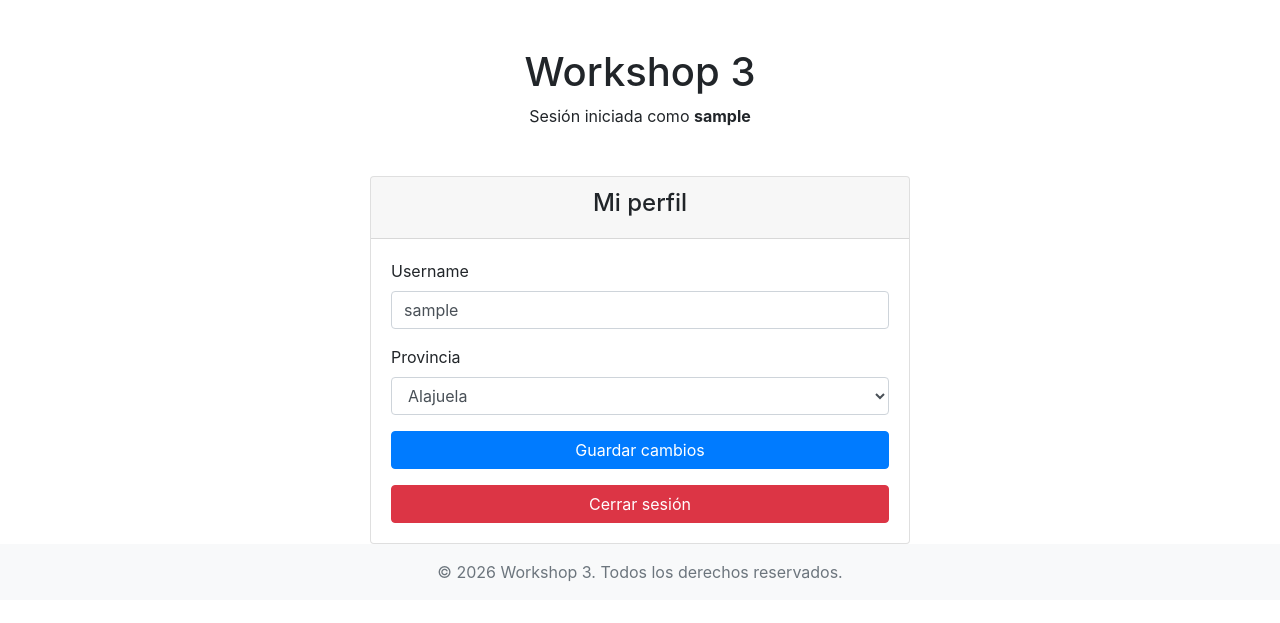
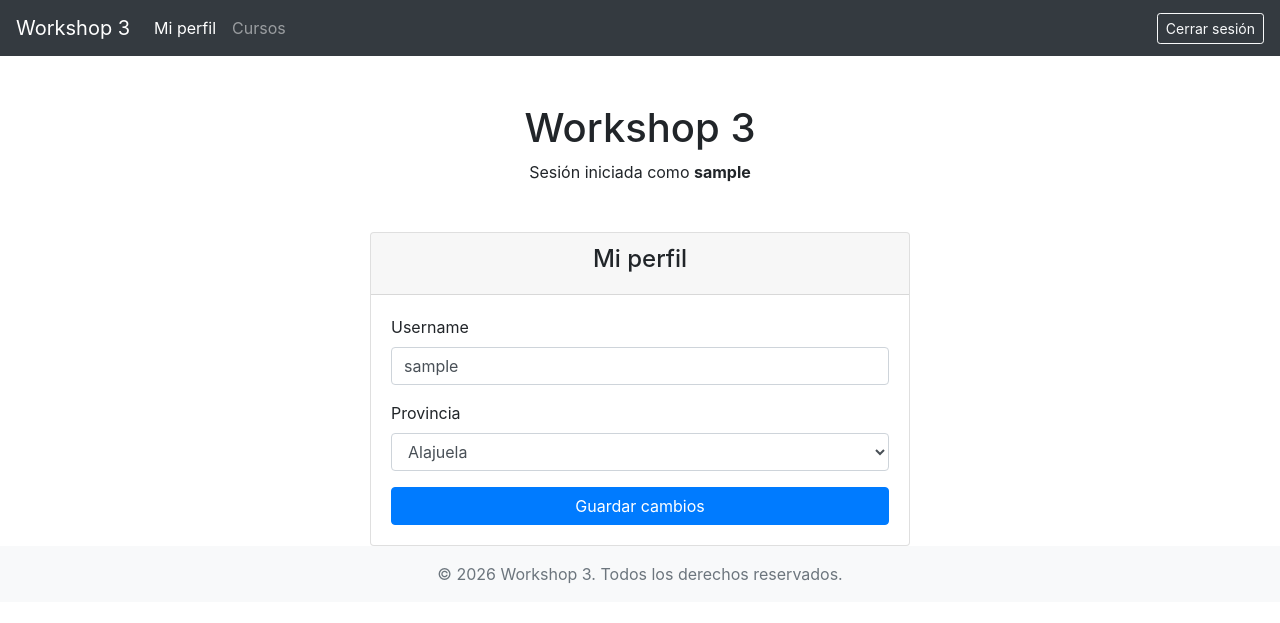
Before and after one commit to ToniniWnot/Workshops-ISW613, a PHP site: page /pages/profile.php in a window 1280 px wide. Shown: the top 623 px of the page. Run offline with PHP 8.4, Linux system fonts and the light colour scheme; the visitor is signed in with stand-in values (Sample User, id 1); data comes from the database, SQL or seed files in the repository.

Commit message:
feat: agregar menú de navegación con perfil, cursos y cierre de sesión

```diff
--- /dev/null
+++ b/Workshop03/pages/common/navbar.php
@@ -0,0 +1,22 @@
+<?php
+// Menú de navegación para las páginas con sesión.
+// Cada página define $activePage ('profile' o 'courses') antes de incluir este archivo.
+$activePage = $activePage ?? '';
+?>
+<nav class="navbar navbar-expand navbar-dark bg-dark">
+  <span class="navbar-brand">Workshop 3</span>
+
+  <ul class="navbar-nav mr-auto">
+    <li class="nav-item<?php echo $activePage === 'profile' ? ' active' : ''; ?>">
+      <a class="nav-link" href="/pages/profile.php">Mi perfil</a>
+    </li>
+    <li class="nav-item<?php echo $activePage === 'courses' ? ' active' : ''; ?>">
+      <a class="nav-link" href="/pages/courses.php">Cursos</a>
+    </li>
+  </ul>
+
+  <?php // El logout va por POST para que no se pueda disparar con solo abrir un enlace ?>
+  <form action="/actions/logout.php" method="POST" class="form-inline m-0">
+    <button type="submit" class="btn btn-outline-light btn-sm">Cerrar sesión</button>
+  </form>
+</nav>
--- a/Workshop03/pages/profile.php
+++ b/Workshop03/pages/profile.php
@@ -35,9 +35,11 @@ if ($user === false) {
 }
 
 $pageTitle = 'Perfil';
+$activePage = 'profile'; // marca "Mi perfil" como activo en el menú
 require_once __DIR__ . '/common/header.php';
 ?>
 <body>
+  <?php require_once __DIR__ . '/common/navbar.php'; ?>
   <div class="container mt-5">
     <h1 class="text-center">Workshop 3</h1>
     <?php // El nombre sale de la sesión: es lo que guardó actions/login.php al autenticarse ?>
@@ -79,10 +81,6 @@ require_once __DIR__ . '/common/header.php';
               <button type="submit" class="btn btn-primary btn-block">Guardar cambios</button>
             </form>
 
-            <?php // El logout también va por POST para que no se pueda disparar con solo abrir un enlace ?>
-            <form action="/actions/logout.php" method="POST" class="mt-3">
-              <button type="submit" class="btn btn-danger btn-block">Cerrar sesión</button>
-            </form>
           </div>
         </div>
       </div>
```
